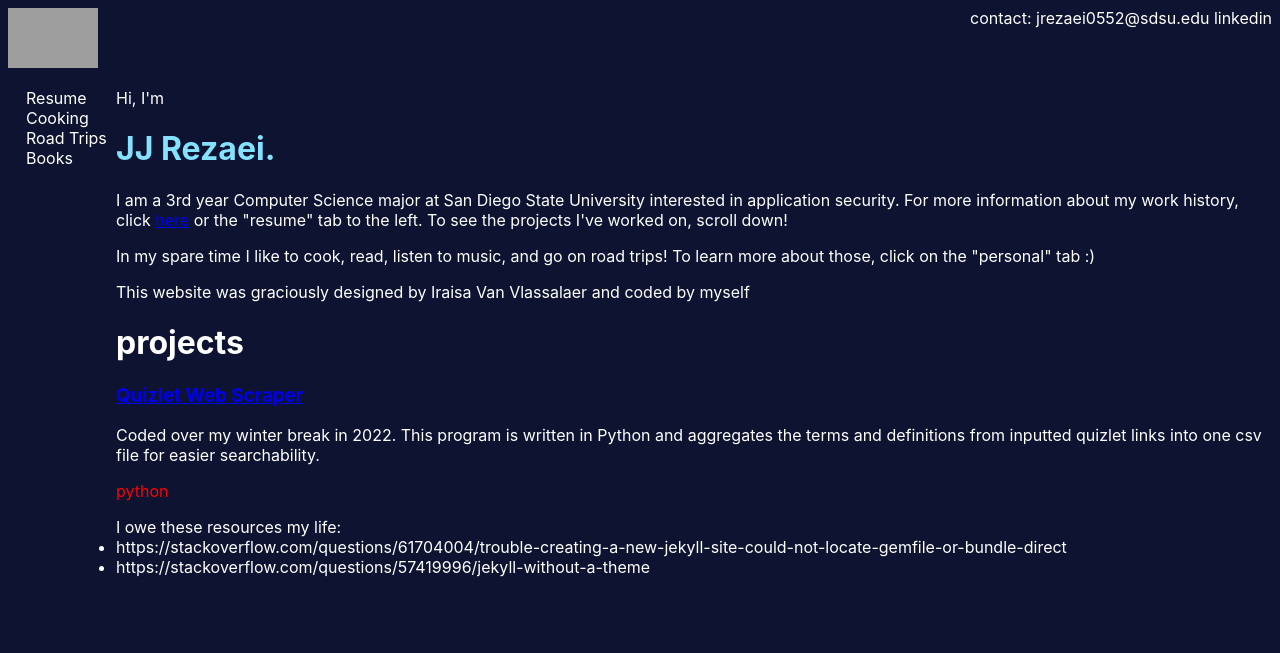
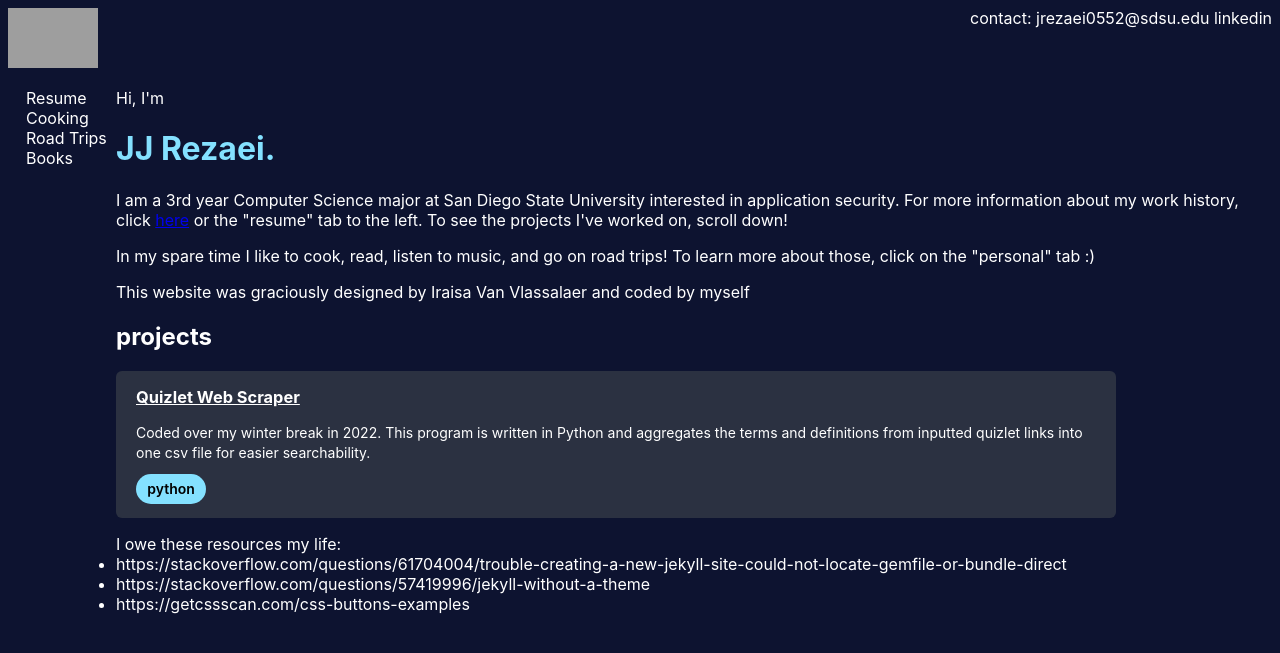
Before and after one commit to jjjrezaei/jjjrezaei.github.io, a Jekyll site: the page built from index.html, in a window 1280 px wide. Shown: the top 653 px of the page. Built offline with Jekyll 4.4.1, drawn with Linux system fonts in a browser that asks for light colours; grey boxes are pictures that could not be loaded.

Commit message:
cleaned up projects section by creating buttons for the background and skill section

```diff
--- a/_sass/base.scss
+++ b/_sass/base.scss
@@ -29,6 +29,74 @@ body {
   float: right;
 }
 
-.project-skills-button {
-  color: red;
+.projects-skills-button {
+  align-items: center;
+  background-color: #84e1ff;
+  border: 0;
+  border-radius: 100px;
+  box-sizing: border-box;
+  color: black;
+  display: inline-flex;
+  font-size: 14px;
+  font-weight: 600;
+  justify-content: center;
+  line-height: 30px;
+  min-height: 30px;
+  width: 70px;
+  overflow: hidden;
+  padding: 0px;
+  padding-left: 20px;
+  padding-right: 20px;
+  text-align: center;
+  vertical-align: middle;
+  margin-top: -3px;
 }
+
+.projects-background-button {
+  align-items: center;
+  background-color: rgba(75, 81, 83, .5);
+  border: 0;
+  border-radius: 6px;
+  box-sizing: border-box;
+  color: white;
+  font-size: 14px;
+  font-weight: 400;
+  line-height: 20px;
+  min-width: 500px;
+  max-width: 1000px;
+  min-height: 30px;
+  overflow: hidden;
+  padding: 0px;
+  padding-left: 20px;
+  padding-right: 20px;
+  text-align: left;
+  vertical-align: middle;
+  a {
+    color: white;
+  }
+}
+
+.button-3 {
+  appearance: none;
+  background-color: #2ea44f;
+  border: 1px solid rgba(27, 31, 35, .15);
+  border-radius: 6px;
+  box-shadow: rgba(27, 31, 35, .1) 0 1px 0;
+  box-sizing: border-box;
+  color: #fff;
+  cursor: pointer;
+  display: inline-block;
+  font-family: -apple-system,system-ui,"Segoe UI",Helvetica,Arial,sans-serif,"Apple Color Emoji","Segoe UI Emoji";
+  font-size: 14px;
+  font-weight: 600;
+  line-height: 20px;
+  padding: 6px 16px;
+  position: relative;
+  text-align: center;
+  text-decoration: none;
+  user-select: none;
+  -webkit-user-select: none;
+  touch-action: manipulation;
+  vertical-align: middle;
+  white-space: nowrap;
+}
--- a/index.html
+++ b/index.html
@@ -9,18 +9,21 @@ layout: default
 <p> In my spare time I like to cook, read, listen to music, and go on road trips! To learn more about those, click on the "personal" tab :) </p>
 <p> This website was graciously designed by Iraisa Van Vlassalaer and coded by myself</p>
 
-<h1>projects</h1>
+<h2>projects</h2>
+<div class="projects-background-button">
 <h3> <a href="https://github.com/jjjrezaei/quizlet" target=_blank>
     Quizlet Web Scraper
 </a> </h3>
 <p>
     Coded over my winter break in 2022. This program is written in Python and aggregates the terms and definitions from inputted quizlet links into one csv file for easier searchability.
 </p>
-<p class="project-skills-button">
+<p class="projects-skills-button">
     python
 </p>
+</div>
 
 <ul>I owe these resources my life:
     <li>https://stackoverflow.com/questions/61704004/trouble-creating-a-new-jekyll-site-could-not-locate-gemfile-or-bundle-direct</li>
     <li>https://stackoverflow.com/questions/57419996/jekyll-without-a-theme</li>
+    <li>https://getcssscan.com/css-buttons-examples</li>
 </ul>
```
Also changed, not shown: 3 other files.
